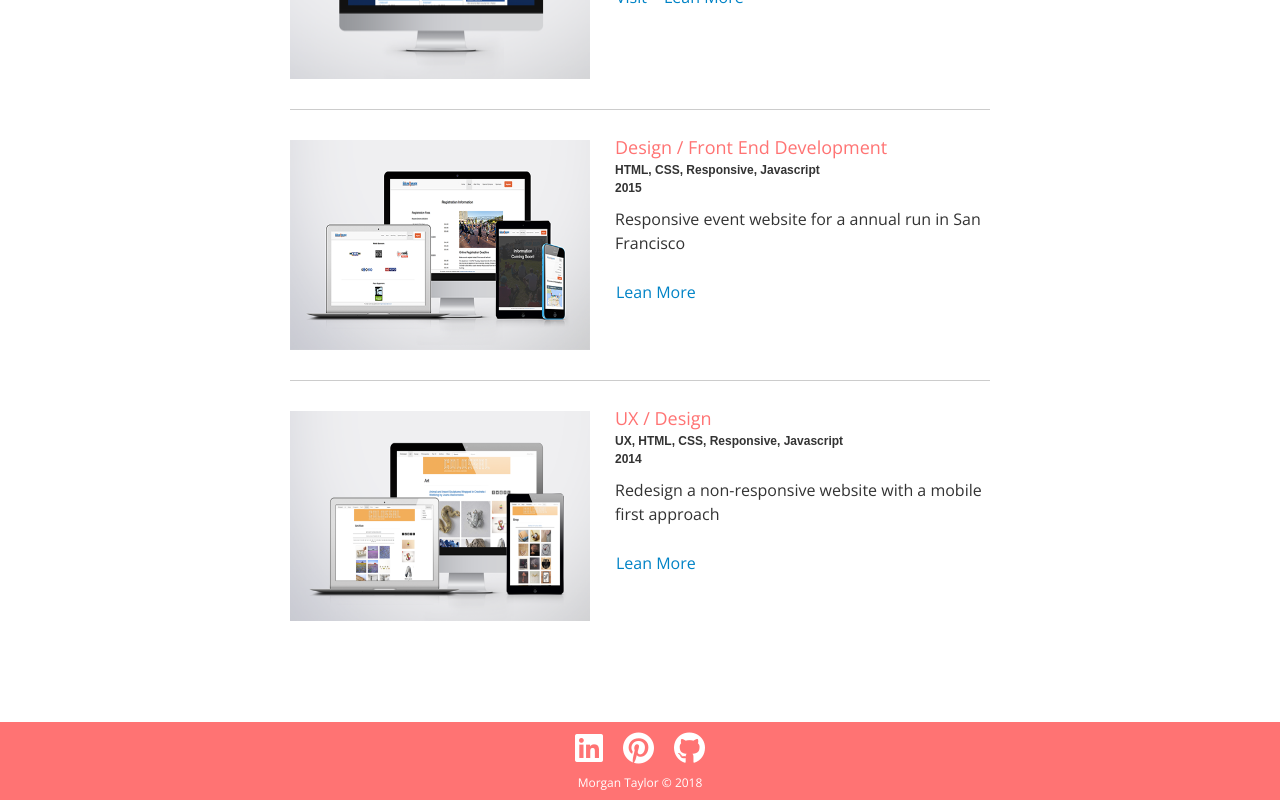
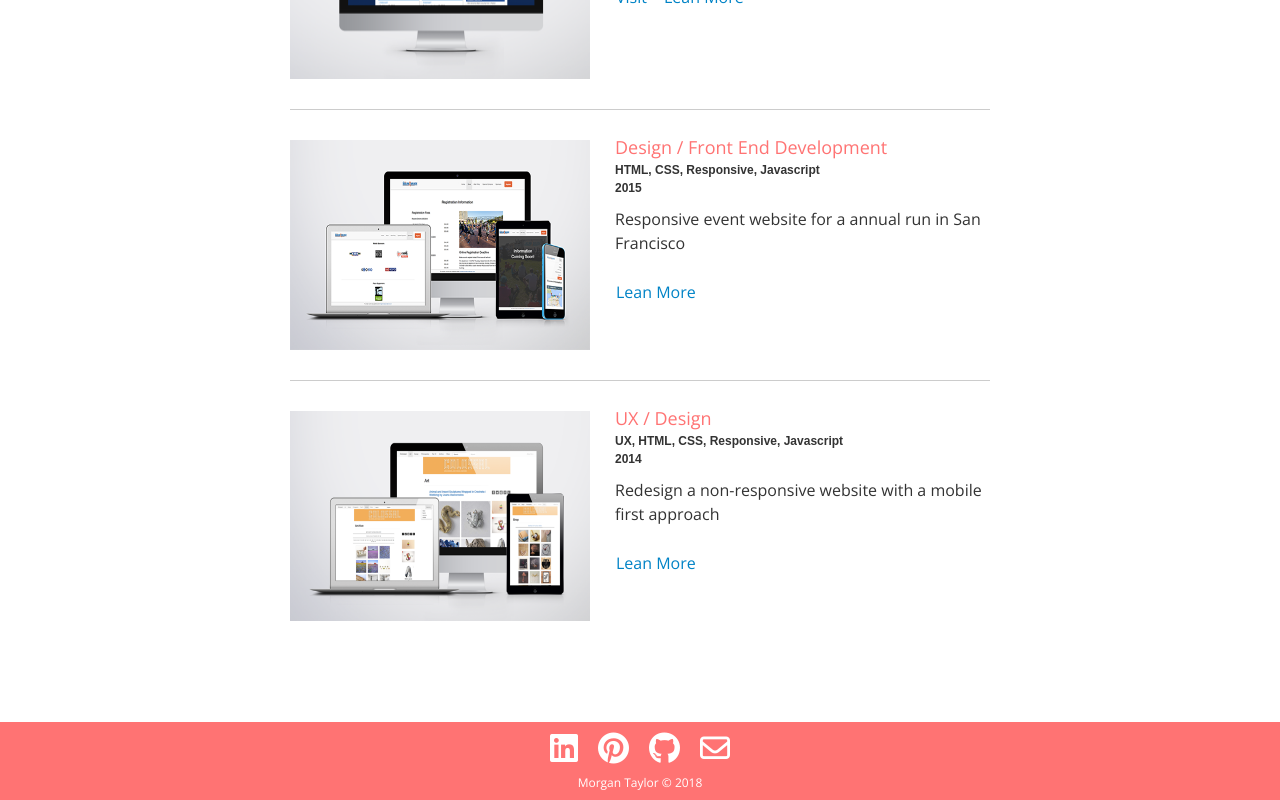
Before and after one commit to morgantaylor/Angular2-Portfolio-Project, an Angular app: page /home in a window 1280 px wide. Shown: the part 3651-4451 px from the top of the page. Built offline with nearby package versions, Linux system fonts and the light colour scheme.

Commit message:
Add mail in footer

```diff
--- a/src/app/footer/footer.component.html
+++ b/src/app/footer/footer.component.html
@@ -9,6 +9,9 @@
     <a href="https://github.com/morgantaylor" target="_blank">
       <span class="fa fa-github" aria-hidden="true"></span>
     </a>
+    <a href="mailto:mtwebmedia@gmail.com?Subject=Greetings!">
+      <span class="fa fa-envelope-o" aria-hidden="true"></span>
+    </a>
   </div>
   <h6>Morgan Taylor &#169; 2018</h6>
 </footer>
```
